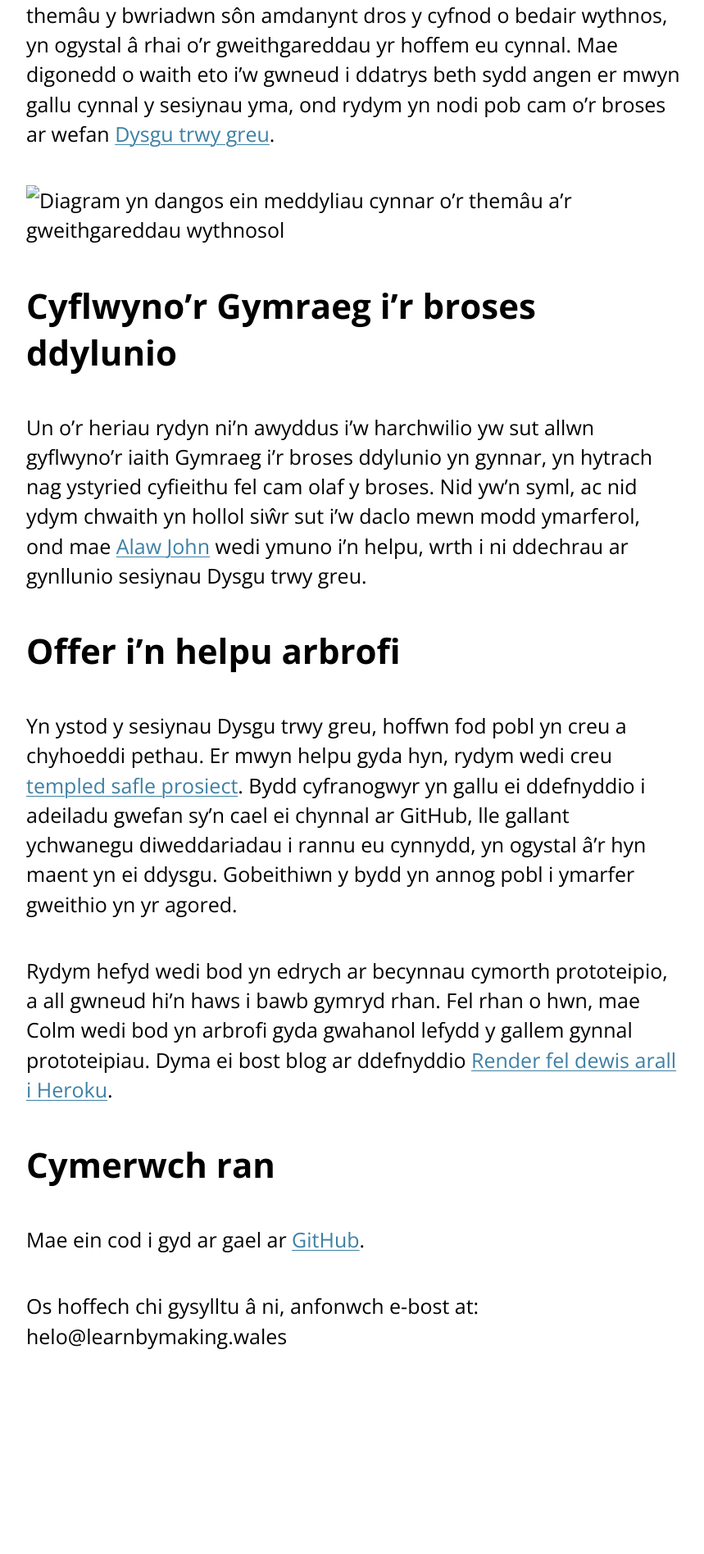
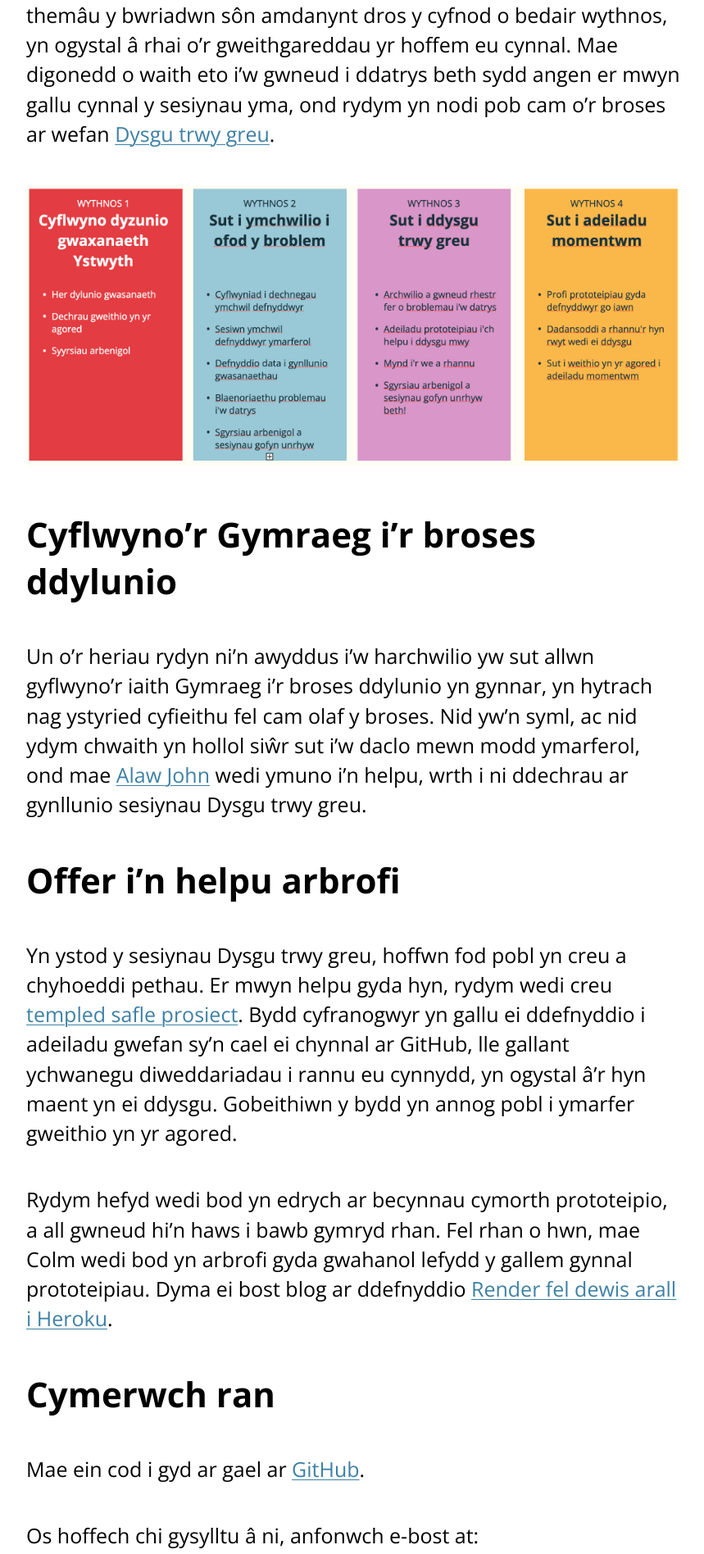
Before and after one commit to learnbymakingwales/learnbymakingwales.github.io, a Jekyll site: the page built from cy/updates/_posts/2022-10-28-wythnos-3.md, in a window 1280 px wide. Shown: the part 713-2609 px from the top of the page at 82% size, without its empty margins (208-1067 px from the left). Built offline with Jekyll 4.4.1, drawn with Linux system fonts in a browser that asks for light colours; before the commit the page ends 2451 px from its top, so only the background shows below that.

Commit message:
fixes image

```diff
--- a/cy/updates/_posts/2022-10-28-wythnos-3.md
+++ b/cy/updates/_posts/2022-10-28-wythnos-3.md
@@ -12,7 +12,7 @@ layout: post
 
 Rydym wedi bod yn meddwl yn ddyfnach ynghylch yr hyn yr hoffwn gwmpasu yn ein sesiynau Dysgu trwy greu. Mae gennym syniad o’r themâu y bwriadwn sôn amdanynt dros y cyfnod o bedair wythnos, yn ogystal â rhai o'r gweithgareddau yr hoffem eu cynnal. Mae digonedd o waith eto i’w gwneud i ddatrys beth sydd angen er mwyn gallu cynnal y sesiynau yma, ond rydym yn nodi pob cam o’r broses ar wefan [Dysgu trwy greu](http://learnbymaking.wales/cy/the-labs/).
 
-![Diagram yn dangos ein meddyliau cynnar o’r themâu a’r gweithgareddau wythnosol](images/weekly-themes-cy.jpg)
+![Diagram yn dangos ein meddyliau cynnar o’r themâu a’r gweithgareddau wythnosol](/assets/images/weekly-themes-cy.jpg)
 
 ## Cyflwyno’r Gymraeg i'r broses ddylunio
 
```
